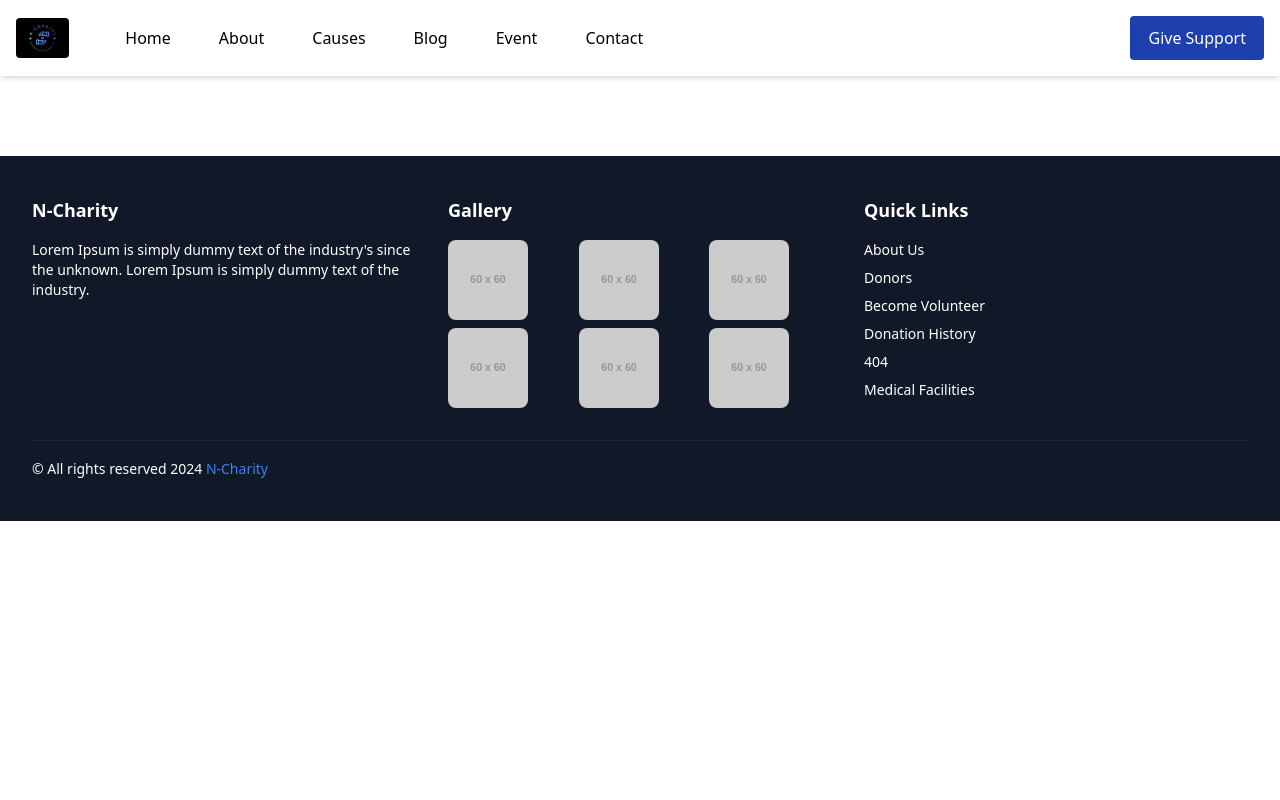
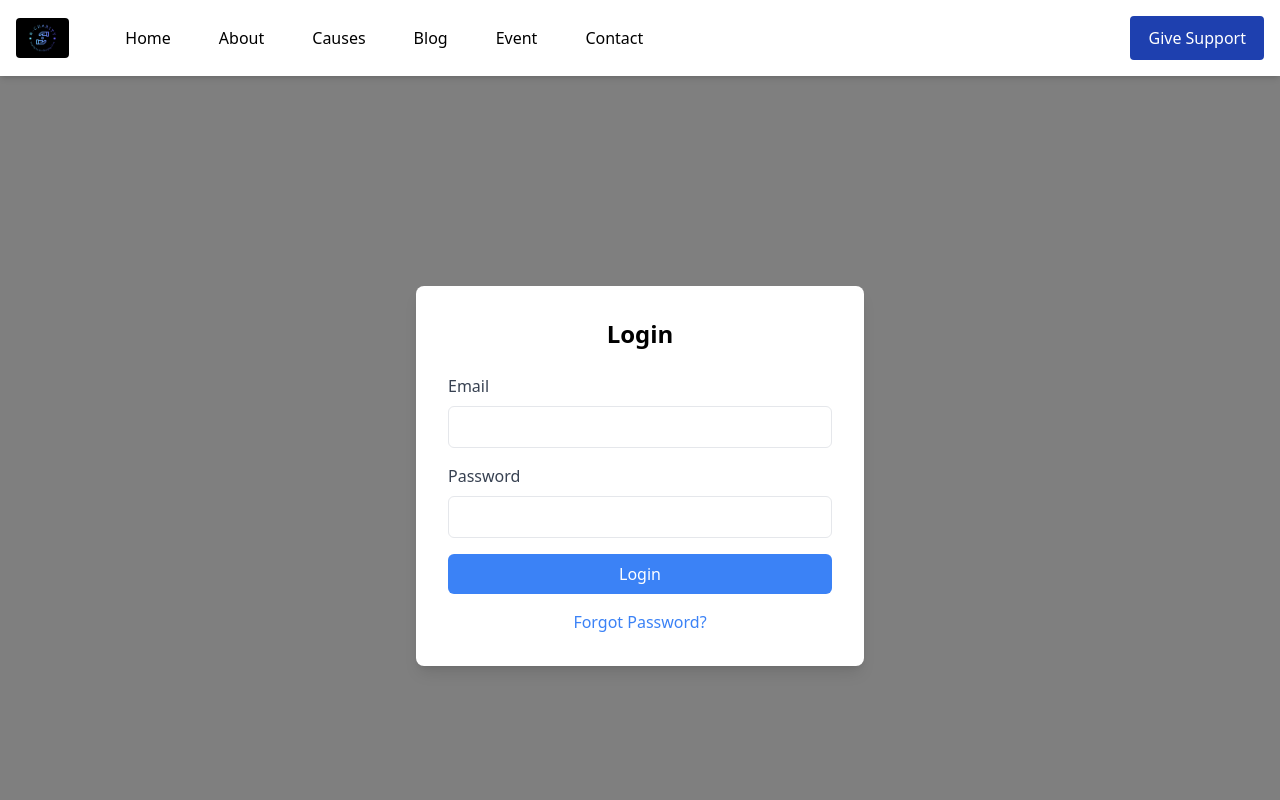
Before and after one commit to nuhmansha/N-Charity-Donation, a React (Vite) app: page /login in a window 1280 px wide. Shown: the top 800 px of the page. Built offline with nearby package versions, Linux system fonts and the light colour scheme.

Commit message:
user login page design page completed

```diff
--- /dev/null
+++ b/src/Pages/UserSide/LoginPage.jsx
@@ -0,0 +1,113 @@
+// import React from 'react'
+
+// const LoginPage = () => {
+//   return (
+//     <div>
+
+//     </div>
+//   )
+// }
+
+// export default LoginPage
+
+
+import React from 'react';
+import { Formik, Form, Field, ErrorMessage } from 'formik';
+import * as Yup from 'yup';
+import axios from 'axios';
+import { useNavigate, Link } from 'react-router-dom';
+// import Navbar from '../../Components/Common/Navbar';
+// import BackgroundImage from '../../assets/images/charity_signup_background_image.png';
+
+const LoginSchema = Yup.object().shape({
+  email: Yup.string().email('Invalid email').required('Required'),
+  password: Yup.string().required('Required'),
+});
+
+const LoginPage = () => {
+  const navigate = useNavigate();
+
+  return (
+    <div
+      className="relative w-full h-screen bg-cover bg-center"
+    //   style={{ backgroundImage: `url(${BackgroundImage})` }}
+    >
+      <div className="absolute inset-0 bg-black opacity-50"></div>
+      {/* <Navbar /> */}
+      <div className="relative z-10 flex flex-col items-center justify-center h-full">
+        <div className="bg-white p-8 rounded-lg shadow-lg w-full max-w-md">
+          <h2 className="text-2xl font-bold mb-6 text-center">Login</h2>
+          <Formik
+            initialValues={{
+              email: '',
+              password: '',
+            }}
+            validationSchema={LoginSchema}
+            onSubmit={(values, { setSubmitting }) => {
+              axios.post('http://localhost:3001/login', values)
+                .then(response => {
+                  console.log('Login successful:', response.data);
+                  navigate('/dashboard');
+                })
+                .catch(error => {
+                  console.error('There was an error logging in!', error);
+                })
+                .finally(() => {
+                  setSubmitting(false);
+                });
+            }}
+          >
+            {({ isSubmitting }) => (
+              <Form>
+                <div className="mb-4">
+                  <label htmlFor="email" className="block text-gray-700">
+                    Email
+                  </label>
+                  <Field
+                    type="email"
+                    name="email"
+                    className="w-full px-4 py-2 mt-2 border rounded-md focus:outline-none focus:ring-1 focus:ring-blue-500"
+                  />
+                  <ErrorMessage
+                    name="email"
+                    component="div"
+                    className="text-red-500 text-sm mt-1"
+                  />
+                </div>
+                <div className="mb-4">
+                  <label htmlFor="password" className="block text-gray-700">
+                    Password
+                  </label>
+                  <Field
+                    type="password"
+                    name="password"
+                    className="w-full px-4 py-2 mt-2 border rounded-md focus:outline-none focus:ring-1 focus:ring-blue-500"
+                  />
+                  <ErrorMessage
+                    name="password"
+                    component="div"
+                    className="text-red-500 text-sm mt-1"
+                  />
+                </div>
+                <button
+                  type="submit"
+                  disabled={isSubmitting}
+                  className="w-full bg-blue-500 text-white py-2 px-4 rounded-md hover:bg-green-600 transition duration-300"
+                >
+                  Login
+                </button>
+              </Form>
+            )}
+          </Formik>
+          <div className="mt-4 text-center">
+            <Link to="/forgot-password" className="text-blue-500 hover:underline">
+              Forgot Password?
+            </Link>
+          </div>
+        </div>
+      </div>
+    </div>
+  );
+};
+
+export default LoginPage;
--- a/src/Pages/UserSide/SignupOtp.jsx
+++ b/src/Pages/UserSide/SignupOtp.jsx
@@ -35,8 +35,10 @@ const SignupOtp = () => {
     const handleSubmit = async(e)=>{
         e.preventDefault();
         const otp = inputRef.current.map(input => input.value).join('');
+        console.log('Sending OTP:', otp);
         try {
-            const response = await axios.post('http://localhost:3001/verify-otp', { otp })
+            console.log("hai");
+            const response = await axios.post("http://localhost:3002/verifyotp", { otp },{ withCredentials: true })
             console.log('Otp verification successful',response.data);
             navigate('/login')
         } catch (error) {
@@ -70,4 +72,4 @@ const SignupOtp = () => {
   )
 }
 
-export default SignupOtp
+export default SignupOtp;
--- a/src/Pages/UserSide/SignupPage.jsx
+++ b/src/Pages/UserSide/SignupPage.jsx
@@ -47,7 +47,7 @@ const SignupPage = () => {
             }}
             validationSchema={SignupSchema}
             onSubmit={(values, { setSubmitting }) => {
-              axios.post('http://localhost:3001/signup', values)
+              axios.post('http://localhost:3002/signup', values)
                 .then(response => {
                   console.log('Signup successful:', response.data);
                   Navigate('/otp')
--- a/src/Routers/AppRouter.jsx
+++ b/src/Routers/AppRouter.jsx
@@ -11,6 +11,7 @@ import BlogPage from '../Pages/UserSide/Blog/BlogPage';
 import EventPage from '../Pages/UserSide/CharityEvent/EventPage';
 import ContactUs from '../Pages/UserSide/ContactUs/ContactUs';
 import SignupOtp from '../Pages/UserSide/SignupOtp';
+import LoginPage from '../Pages/UserSide/LoginPage';
 
 function MainContent() {
   const location = useLocation();
@@ -24,6 +25,7 @@ function MainContent() {
         <Route path="/" element={<UserHome />} />
         <Route path="/signup" element={<SignupPage />} />
         <Route path="/otp" element={<SignupOtp />} />
+        <Route path="/login" element={<LoginPage />} />
 
         <Route path="/about" element={<About />} />
         <Route path="/volunteer" element={<VolunteerPage />} />
```
